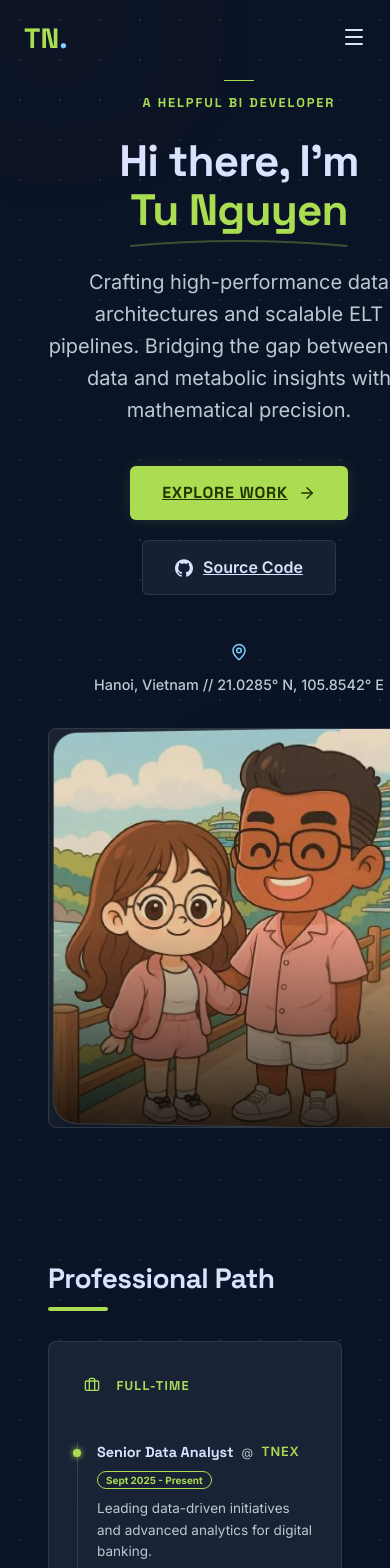
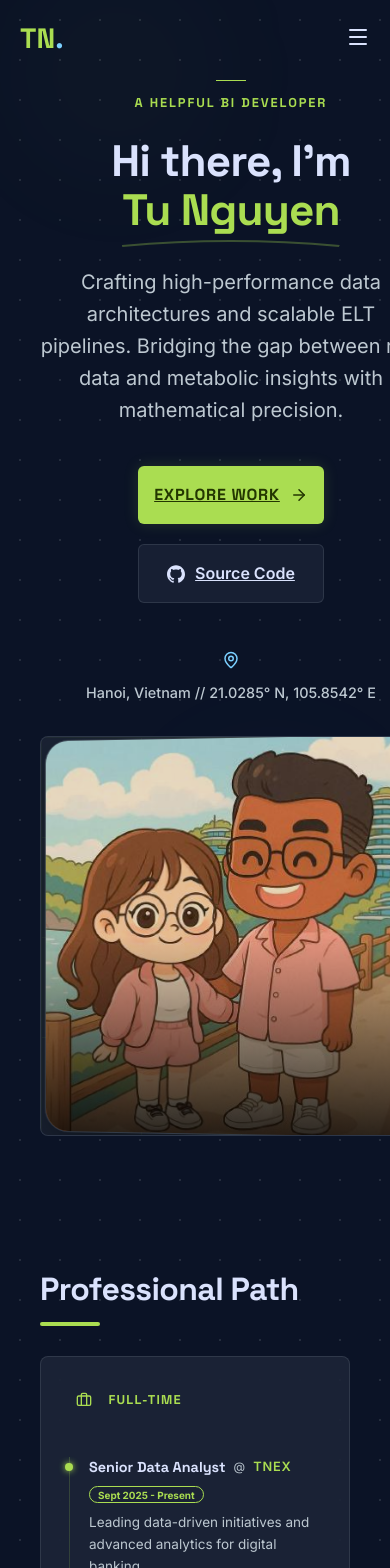
Before and after one commit to tunguyenn99/personal-websites-portfolio, a React (Vite) app: page / in a window 390 px wide. Shown: the top 1568 px of the page. Built offline with nearby package versions, Linux system fonts and the light colour scheme.

Commit message:
data: manual cleanup of projects.json tags and entries

```diff
--- a/src/index.css
+++ b/src/index.css
@@ -2,14 +2,20 @@
 
 :root {
   /* THE KINETIC TERMINAL DESIGN TOKENS */
-  --primary: #aadd51;        /* Cyber Lime */
+  --primary: #aadd51;
+  /* Cyber Lime */
   --on-primary: #233600;
-  --secondary: #7bd0ff;      /* Electric Blue */
-  --surface: #0b1326;        /* Canvas Background */
-  --surface-low: #131b2e;    /* Sidebar/Well */
+  --secondary: #7bd0ff;
+  /* Electric Blue */
+  --surface: #0b1326;
+  /* Canvas Background */
+  --surface-low: #131b2e;
+  /* Sidebar/Well */
   --surface-container: #171f33;
-  --surface-high: #222a3d;   /* Active cards */
-  --surface-highest: #2d3449; /* Overlays */
+  --surface-high: #222a3d;
+  /* Active cards */
+  --surface-highest: #2d3449;
+  /* Overlays */
 
   --text-main: #dae2fd;
   --text-muted: #bdc8d1;
@@ -18,6 +24,10 @@
 
   --glass-bg: rgba(34, 42, 61, 0.7);
   --glass-border: rgba(135, 146, 154, 0.2);
+
+  /* Responsive Tokens */
+  --container-padding: 2.5rem;
+  --section-padding: 8rem;
 }
 
 * {
@@ -32,17 +42,19 @@ body {
   color: var(--text-main);
   line-height: 1.6;
   overflow-x: hidden;
-  /* Grid Overlay from Design Specs */
   background-image: radial-gradient(var(--outline-low) 1px, transparent 1px);
   background-size: 40px 40px;
 }
 
-h1, h2, h3, .display-editor {
+h1,
+h2,
+h3,
+.display-editor {
   font-family: 'Space Grotesk', sans-serif;
   letter-spacing: -0.02em;
 }
 
-/* Background Blobs - Keep but update colors */
+/* Background Blobs - Performance optimized for mobile */
 .bg-blobs {
   position: fixed;
   top: 0;
@@ -76,41 +88,40 @@ h1, h2, h3, .display-editor {
   filter: blur(100px);
 }
 
-/* Glassmorphism Refined for Kinetic Terminal */
+/* Glassmorphism Refined */
 .glass-panel {
   background: var(--glass-bg);
   backdrop-filter: blur(20px);
   -webkit-backdrop-filter: blur(20px);
   border: 1px solid var(--glass-border);
-  border-radius: 8px; /* Tighter corners per spec */
+  border-radius: 8px;
   padding: 2rem;
   transition: all 0.4s cubic-bezier(0.16, 1, 0.3, 1);
 }
 
+/* Only enable hover transforms on desktop devices */
+@media (hover: hover) {
   .glass-panel:hover {
     transform: translateY(-4px) scale(1.01);
     background: rgba(45, 52, 73, 0.8);
     border-color: var(--primary);
     box-shadow: 0 20px 40px rgba(6, 14, 32, 0.6);
   }
-
-/* Tonal Shifts (No-Line Rule) */
-.sidebar-well {
-  background: var(--surface-low);
 }
 
 .container {
   max-width: 1300px;
   margin: 0 auto;
-  padding: 0 2.5rem;
+  padding: 0 var(--container-padding);
 }
 
 .section {
-  padding: 8rem 0;
+  padding: var(--section-padding) 0;
 }
 
 .section-title {
-  font-size: 3rem;
+  /* Fluid font size: min 2rem, scales with view, max 3rem */
+  font-size: clamp(2rem, 5vw, 3rem);
   font-weight: 700;
   margin-bottom: 4rem;
   color: var(--text-main);
@@ -129,7 +140,7 @@ h1, h2, h3, .display-editor {
   border-radius: 2px;
 }
 
-/* Buttons (Terminal Precision) */
+/* Buttons */
 .btn-primary {
   background: var(--primary);
   color: var(--on-primary);
@@ -148,12 +159,6 @@ h1, h2, h3, .display-editor {
   box-shadow: 0 0 15px rgba(170, 221, 81, 0.15);
 }
 
-.btn-primary:hover {
-  transform: translateY(-2px);
-  filter: brightness(1.1);
-  box-shadow: 0 0 25px rgba(170, 221, 81, 0.3);
-}
-
 .btn-secondary {
   background: var(--surface-container);
   color: var(--text-main);
@@ -168,69 +173,65 @@ h1, h2, h3, .display-editor {
   gap: 0.625rem;
 }
 
-.btn-secondary:hover {
-  background: var(--surface-high);
-  border-color: var(--secondary);
-  color: var(--secondary);
+/* Animations */
+@keyframes kineticFade {
+  from {
+    opacity: 0;
+    transform: translateY(20px);
+    filter: blur(10px);
   }
 
-/* Tags/Chips (Data Pulse) */
-.tag {
-  background: rgba(123, 208, 255, 0.1);
-  color: var(--secondary);
-  padding: 0.375rem 1rem;
-  border-radius: 4px;
-  font-size: 0.75rem;
-  font-weight: 600;
-  text-transform: uppercase;
-  letter-spacing: 0.05em;
-  border: 1px solid rgba(123, 208, 255, 0.2);
+  to {
+    opacity: 1;
+    transform: translateY(0);
+    filter: blur(0);
   }
-
-/* Animations */
-@keyframes kineticFade {
-  from { opacity: 0; transform: translateY(30px); filter: blur(10px); }
-  to { opacity: 1; transform: translateY(0); filter: blur(0); }
 }
 
 .animate-fade-in {
   animation: kineticFade 1s cubic-bezier(0.16, 1, 0.3, 1) backwards;
 }
 
-.profile-img-hover {
-  transition: all 0.5s cubic-bezier(0.16, 1, 0.3, 1);
-}
-
-.profile-img-hover:hover {
-  transform: scale(1.08) rotate(2deg);
-  filter: contrast(1.2) brightness(1.1) !important;
-}
+/* --- Responsive Breakpoints --- */
 
 @media (max-width: 1024px) {
-  .section-title { font-size: 2.5rem; }
-  .section { padding: 6rem 0; }
+  :root {
+    --section-padding: 6rem;
+  }
 }
 
 @media (max-width: 768px) {
   :root {
-    --container-padding: 1.5rem;
-  }
-
-  .container {
-    padding: 0 var(--container-padding);
-  }
-
-  .section {
-    padding: 4rem 0;
-  }
-
-  .section-title {
-    font-size: 2rem;
-    margin-bottom: 2.5rem;
+    --container-padding: 1.25rem;
+    --section-padding: 4rem;
   }
 
   .glass-panel {
     padding: 1.5rem;
+  }
+
+  .section-title {
+    margin-bottom: 2.5rem;
+  }
+
+  /* Reduce background effects for better mobile battery/performance */
+  .blob-1,
+  .blob-2 {
+    width: 80vw;
+    height: 80vw;
+    filter: blur(60px);
+    opacity: 0.5;
+  }
+}
+
+@media (max-width: 480px) {
+
+  /* Ensure buttons are easy to tap on small screens */
+  .btn-primary,
+  .btn-secondary {
+    width: 100%;
+    justify-content: center;
+    padding: 1rem;
   }
 }
 
@@ -241,10 +242,13 @@ h1, h2, h3, .display-editor {
 }
 
 @keyframes blink {
-  from, to { opacity: 1; }
-  50% { opacity: 0; }
+
+  from,
+  to {
+    opacity: 1;
   }
 
-@media (max-width: 480px) {
-  .section-title { font-size: 1.75rem; }
+  50% {
+    opacity: 0;
   }
+}
```
Also changed, not shown: src/App.css (+52 -8 lines). Lines whose indentation alone changed are shown as unchanged.
